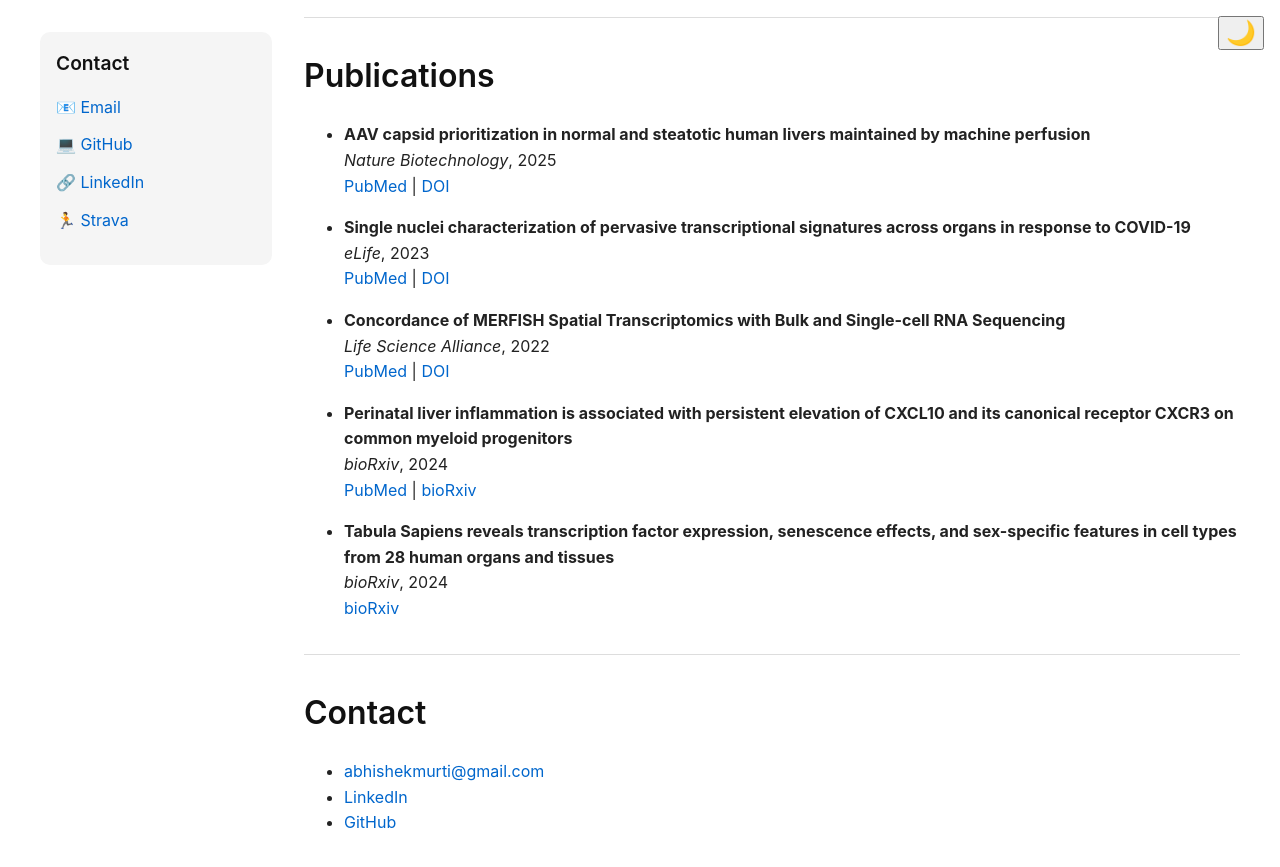
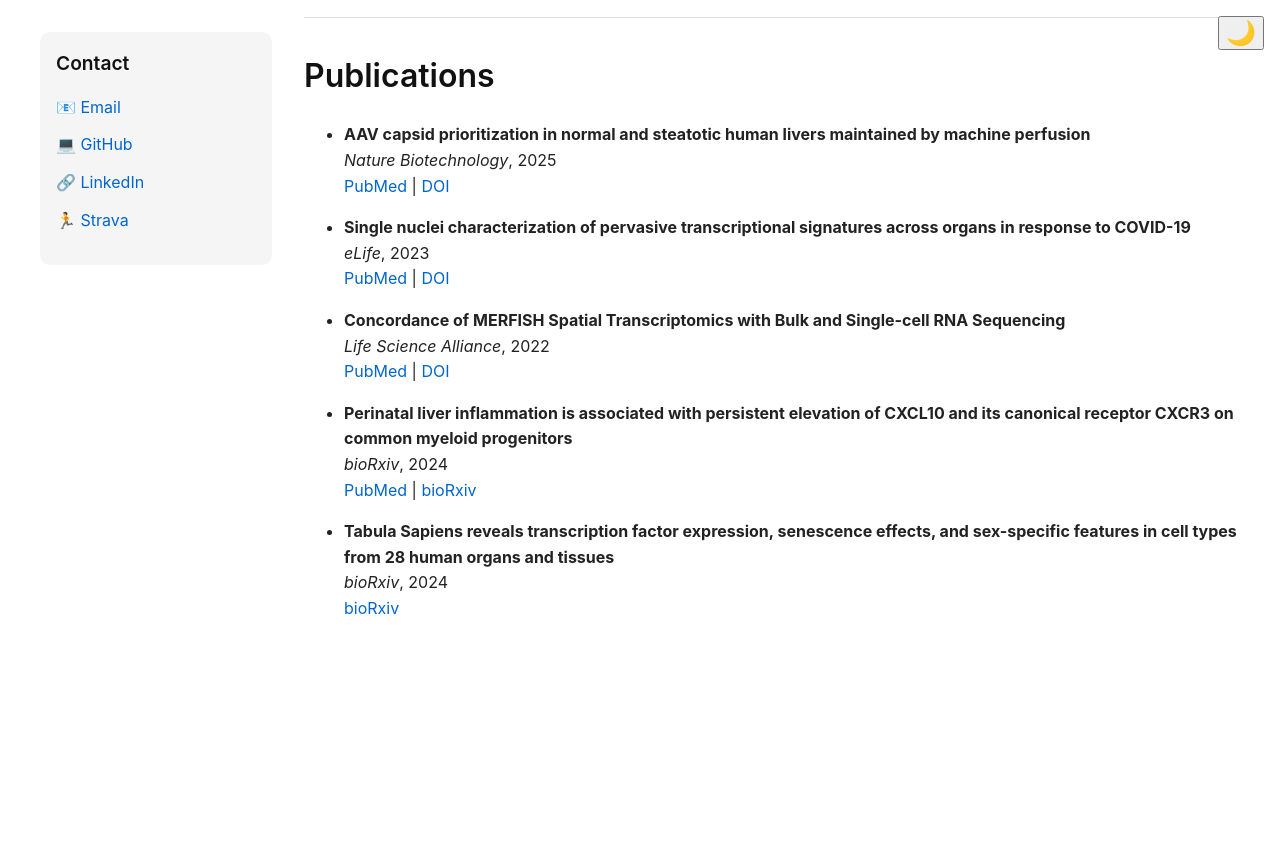
Before and after one commit to murti-abhishek/murti-abhishek.github.io, a Jekyll site: the page built from index.md, in a window 1280 px wide and 900 px high, scrolled down 1266 px. Shown: the top 867 px of the window. Built offline with Jekyll 4.4.1, drawn with Linux system fonts in a browser that asks for light colours; our own code applies the rules of GitHub Pages for plain Markdown files; after the commit the page ends 1952 px from its top, so only the background shows below that.

Commit message:
Update index.md

```diff
--- a/index.md
+++ b/index.md
@@ -59,11 +59,3 @@ Characterizing periportal hepatocyte damage and immune interactions using snRNA-
 - **Tabula Sapiens reveals transcription factor expression, senescence effects, and sex-specific features in cell types from 28 human organs and tissues**
   *bioRxiv*, 2024
   [bioRxiv](https://doi.org/10.1101/2024.12.03.626516)
-
----
-
-# Contact
-
-- [abhishekmurti@gmail.com](mailto:murtiabhishek@gmail.com)
-- [LinkedIn](https://linkedin.com/in/abhishek-murti)
-- [GitHub](https://github.com/murti-abhishek)
```
